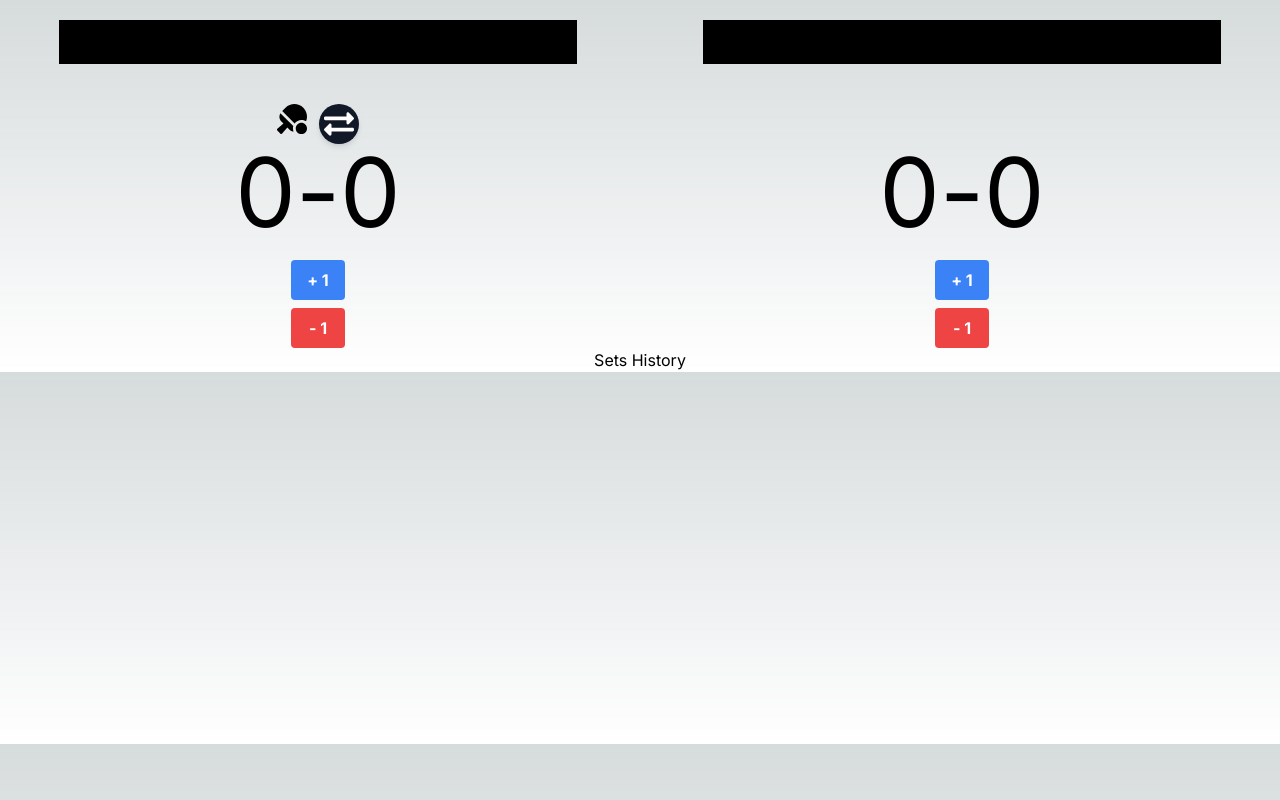
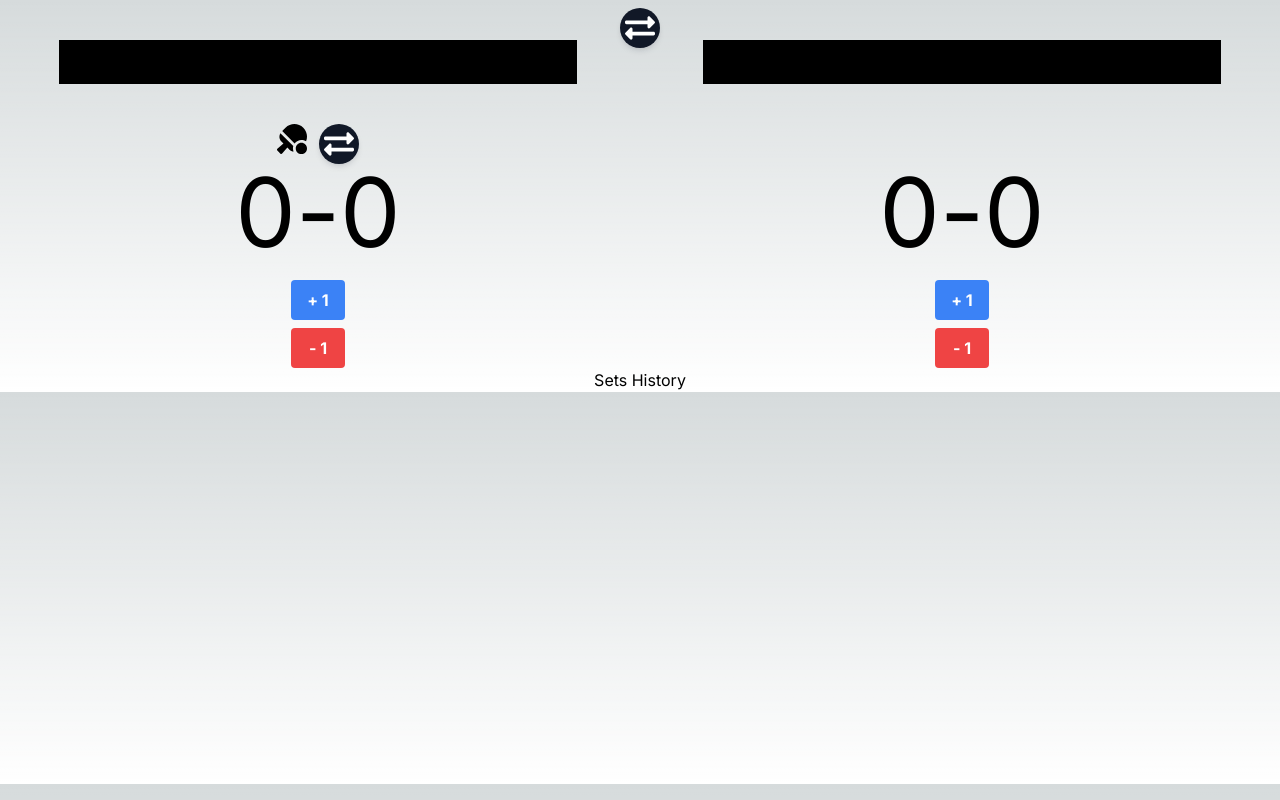
Before and after one commit to paulori22/table-tennis-score, a Next.js app: page / in a window 1280 px wide. Built offline with nearby package versions, Linux system fonts and the light colour scheme.

Commit message:
Added switch  player side button

```diff
--- a/src/app/page.tsx
+++ b/src/app/page.tsx
@@ -1,13 +1,13 @@
 "use client";
 
-import PlayerScore from "@/components/PlayerScore";
+import PlayerScore, { PlayerScoreProps } from "@/components/PlayerScore";
 import PopUpModal from "@/components/PopModal";
 import SetsHistory from "@/components/SetsHistory";
+import SwitchButton from "@/components/SwitchButton";
 import useModal from "@/hooks/useModal";
 import { INITIAL_SCORE_STATE, ScoreActionType, scoreReducer } from "@/store";
 import { isFirstPointOfMatch, whoWillServe, whoWonSet } from "@/util";
-import { useEffect, useReducer } from "react";
-import { FaGear } from "react-icons/fa6";
+import { useEffect, useReducer, useState } from "react";
 
 export default function Home() {
   const [state, dispatch] = useReducer(scoreReducer, INITIAL_SCORE_STATE);
@@ -34,25 +34,45 @@ export default function Home() {
     }
   }, [wonSetPlayer, modal]);
 
+  const player1ScoreProps: PlayerScoreProps = {
+    player: "player1",
+    playerScoreState: state.player1,
+    dispatch: dispatch,
+    serverPlayer: serverPlayer,
+    isFirstPointOfMatch: isFirstPointOfMatchResult,
+  };
+
+  const player2ScoreProps: PlayerScoreProps = {
+    player: "player2",
+    playerScoreState: state.player2,
+    dispatch: dispatch,
+    serverPlayer: serverPlayer,
+    isFirstPointOfMatch: isFirstPointOfMatchResult,
+  };
+
+  const player1Index = state.switchPlayerSide ? 1 : 0;
+  const player2Index = player1Index === 0 ? 1 : 0;
+
+  const playersScore = [
+    <PlayerScore key={0} {...player1ScoreProps} />,
+    <PlayerScore key={1} {...player2ScoreProps} />,
+  ];
+
   return (
     <main>
-      <div className="grid grid-cols-2 justify-items-center gap-2">
-        <PlayerScore
-          player="player1"
-          playerScoreState={state.player1}
-          dispatch={dispatch}
-          serverPlayer={serverPlayer}
-          isFirstPointOfMatch={isFirstPointOfMatchResult}
-        />
-        <PlayerScore
-          player="player2"
-          playerScoreState={state.player2}
-          dispatch={dispatch}
-          serverPlayer={serverPlayer}
-          isFirstPointOfMatch={isFirstPointOfMatchResult}
+      <div className="flex flex-row justify-items-center justify-center h-5 gap-1 p-2">
+        <SwitchButton
+          onClick={() => dispatch({ type: ScoreActionType.SWITCH_PLAYER_SIDE })}
         />
       </div>
-      <SetsHistory sets={state.sets} />
+      <div className="grid grid-cols-2 justify-items-center gap-2">
+        {playersScore[player1Index]}
+        {playersScore[player2Index]}
+      </div>
+      <SetsHistory
+        sets={state.sets}
+        switchPlayerSide={state.switchPlayerSide}
+      />
       <PopUpModal
         {...modal}
         message="Você tem certeza que deseja finalizar o set?"
--- a/src/components/PlayerScore.tsx
+++ b/src/components/PlayerScore.tsx
@@ -5,7 +5,8 @@ import {
   ScoreActionType,
 } from "@/store";
 import { Dispatch } from "react";
-import { FaTableTennis, FaExchangeAlt } from "react-icons/fa";
+import { FaTableTennis } from "react-icons/fa";
+import SwitchButton from "./SwitchButton";
 
 export interface PlayerScoreProps {
   player: PlayerIdentifierType;
@@ -41,18 +42,11 @@ const PlayerScore: React.FunctionComponent<PlayerScoreProps> = ({
       <div className="flex flex-row place-content-center gap-3 py-5 h-5">
         {isMyServer && <FaTableTennis size={30} />}
         {isMyServer && isFirstPointOfMatch && (
-          <button
-            className="relative align-middle select-none font-sans font-medium text-center uppercase transition-all disabled:opacity-50 disabled:shadow-none disabled:pointer-events-none w-10 max-w-[40px] h-10 max-h-[40px] text-xs bg-gray-900 text-white shadow-md shadow-gray-900/10 hover:shadow-lg hover:shadow-gray-900/20 focus:opacity-[0.85] focus:shadow-none active:opacity-[0.85] active:shadow-none rounded-full"
-            type="button"
+          <SwitchButton
             onClick={() =>
               dispatch({ type: ScoreActionType.SWITCH_START_SERVER_PLAYER })
             }
-          >
-            <FaExchangeAlt
-              className="absolute transform -translate-x-1/2 -translate-y-1/2 top-1/2 left-1/2"
-              size={30}
-            />
-          </button>
+          />
         )}
       </div>
       <div className="flex flex-row place-items-center py-5">
--- a/src/components/SetsHistory.tsx
+++ b/src/components/SetsHistory.tsx
@@ -1,16 +1,22 @@
-import { Set } from "@/store";
+import { ScoreState, Set } from "@/store";
 
 export interface SetsHistoryProps {
   sets: Set[];
+  switchPlayerSide: ScoreState["switchPlayerSide"];
 }
 
-const SetsHistory: React.FunctionComponent<SetsHistoryProps> = ({ sets }) => {
+const SetsHistory: React.FunctionComponent<SetsHistoryProps> = ({
+  sets,
+  switchPlayerSide,
+}) => {
+  const player1Index = switchPlayerSide ? 1 : 0;
+  const player2Index = player1Index === 0 ? 1 : 0;
   return (
     <div className="flex flex-col place-items-center gap-1">
       <h2>Sets History</h2>
       {sets.map((s, index) => (
         <div key={index}>
-          {s[0]} x {s[1]}
+          {s[player1Index]} x {s[player2Index]}
         </div>
       ))}
     </div>
--- /dev/null
+++ b/src/components/SwitchButton.tsx
@@ -0,0 +1,25 @@
+import { ButtonHTMLAttributes, DetailedHTMLProps } from "react";
+import { FaExchangeAlt } from "react-icons/fa";
+
+export interface SwitchButtonProps
+  extends DetailedHTMLProps<
+    ButtonHTMLAttributes<HTMLButtonElement>,
+    HTMLButtonElement
+  > {}
+
+const SwitchButton: React.FunctionComponent<SwitchButtonProps> = (props) => {
+  return (
+    <button
+      className="relative align-middle select-none font-sans font-medium text-center uppercase transition-all disabled:opacity-50 disabled:shadow-none disabled:pointer-events-none w-10 max-w-[40px] h-10 max-h-[40px] text-xs bg-gray-900 text-white shadow-md shadow-gray-900/10 hover:shadow-lg hover:shadow-gray-900/20 focus:opacity-[0.85] focus:shadow-none active:opacity-[0.85] active:shadow-none rounded-full"
+      type="button"
+      {...props}
+    >
+      <FaExchangeAlt
+        className="absolute transform -translate-x-1/2 -translate-y-1/2 top-1/2 left-1/2"
+        size={30}
+      />
+    </button>
+  );
+};
+
+export default SwitchButton;
--- a/src/store/index.ts
+++ b/src/store/index.ts
@@ -7,6 +7,7 @@ export enum ScoreActionType {
   END_SET = "END_SET",
   CANCEL_END_SET = "CANCEL_END_SET",
   SWITCH_START_SERVER_PLAYER = "SWITCH_START_SERVER_PLAYER",
+  SWITCH_PLAYER_SIDE = "SWITCH_PLAYER_SIDE",
 }
 
 export type ScoreAction =
@@ -30,6 +31,9 @@ export type ScoreAction =
     }
   | {
       type: ScoreActionType.SWITCH_START_SERVER_PLAYER;
+    }
+  | {
+      type: ScoreActionType.SWITCH_PLAYER_SIDE;
     };
 
 export interface PlayerScore {
@@ -43,6 +47,7 @@ export interface ScoreState {
   player2: PlayerScore;
   sets: Set[];
   startedServing: PlayerIdentifierType;
+  switchPlayerSide: boolean;
 }
 
 export type PlayerIdentifierType = "player1" | "player2";
@@ -60,6 +65,7 @@ export const INITIAL_SCORE_STATE: ScoreState = {
   },
   startedServing: "player1",
   sets: [],
+  switchPlayerSide: false,
 };
 
 export function scoreReducer(
@@ -167,6 +173,12 @@ export function scoreReducer(
         startedServing: serverPlayer,
       };
     }
+    case ScoreActionType.SWITCH_PLAYER_SIDE: {
+      return {
+        ...state,
+        switchPlayerSide: !state.switchPlayerSide,
+      };
+    }
     default:
       return state;
   }
```
Also changed, not shown: 1 other file (tests, documents, lock files or other folders).
